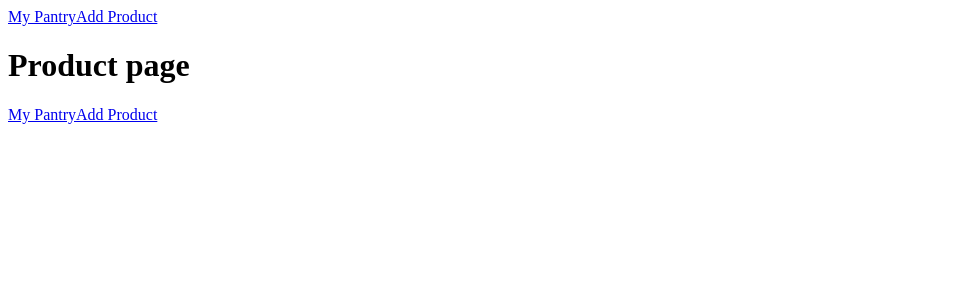
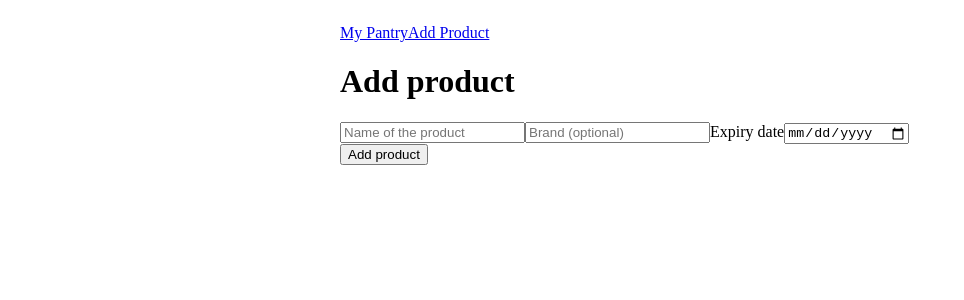
Before and after one commit to zanluka123/Pantry-tracker, a React (Vite) app: page /AddProduct in a window 1280 px wide. Shown: the top 300 px of the page, without its empty margins (0-964 px from the left). Built offline with nearby package versions, Linux system fonts and the light colour scheme.

Commit message:
style product card and center layouit

```diff
--- a/src/App.jsx
+++ b/src/App.jsx
@@ -8,15 +8,12 @@ function App() {
   return (
     <BrowserRouter>
       <PantryProvider>
-        <div className="main-container">
         <Routes>
           <Route element={<Layout />}>
             <Route path="/" element={<PantryPage />} />
             <Route path="/AddProduct" element={<AddProductPage />} />
           </Route>
         </Routes>
-          <Layout />
-        </div>
       </PantryProvider>
     </BrowserRouter>
   );
--- a/src/components/Layout.jsx
+++ b/src/components/Layout.jsx
@@ -3,7 +3,7 @@ import Navbar from "./Navbar";
 
 function Layout() {
   return (
-    <div>
+    <div className="main-container">
       <Navbar />
       <Outlet />
     </div>
--- /dev/null
+++ b/src/components/ProductCard.jsx
@@ -0,0 +1,38 @@
+import { useProductsDispatch } from "../context/PantryContext";
+import { getDaysLeft, getExpiryStatus } from "../utils/expiry";
+import styles from "./ProductCard.module.css";
+
+function ProductCard({ product }) {
+  const status = getExpiryStatus(product.expiryDate);
+  const daysLeft = getDaysLeft(product.expiryDate);
+  const dispatch = useProductsDispatch();
+
+  let label;
+  if (status === "expired") label = "Expired";
+  else if (daysLeft === 0) label = "Expires today";
+  else if (daysLeft === 1) label = "1 day left";
+  else label = `${daysLeft} days left`;
+
+  return (
+    // Two children: .info on the left, .actions on the right
+    <div className={styles.card}>
+      <div className={styles.info}>
+        <h2 className={styles.name}>{product.name}</h2>
+        {product.brand && <p className={styles.details}>{product.brand}</p>}
+        <p className={styles.details}>Expires {product.expiryDate}</p>
+      </div>
+
+      <div className={styles.actions}>
+        <span className={`${styles.badge} ${styles[status]}`}>{label}</span>
+        <button
+          className={styles.deleteButton}
+          onClick={() => dispatch({ type: "deleteItem", payload: product.id })}
+        >
+          Delete
+        </button>
+      </div>
+    </div>
+  );
+}
+
+export default ProductCard;
--- /dev/null
+++ b/src/components/ProductCard.module.css
@@ -0,0 +1,79 @@
+/* The card: info on the left, actions on the right */
+.card {
+  display: flex;
+  align-items: center;
+  justify-content: space-between;
+  gap: 12px;
+  background-color: var(--card-bg);
+  color: #1c2b22; /* dark text, so the name is always readable */
+  border-radius: 16px;
+  padding: 12px 16px;
+  margin-bottom: 10px;
+}
+
+/* Left: name, brand, date stacked */
+.info {
+  display: flex;
+  flex-direction: column;
+  gap: 2px;
+  min-width: 0;
+}
+
+.name {
+  margin: 0;
+  font-size: 16px;
+  font-weight: 700;
+}
+
+.details {
+  margin: 0;
+  font-size: 13px;
+  color: #5b6b61;
+}
+
+/* Right: badge and delete button side by side */
+.actions {
+  display: flex;
+  align-items: center;
+  gap: 8px;
+  flex-shrink: 0; /* never squeezed by a long product name */
+}
+
+.badge {
+  font-size: 12px;
+  font-weight: 700;
+  padding: 5px 10px;
+  border-radius: 999px;
+  white-space: nowrap;
+}
+
+.expired {
+  background-color: var(--expired-bg);
+  color: var(--expired-text);
+}
+
+.soon {
+  background-color: var(--soon-bg);
+  color: var(--soon-text);
+}
+
+.ok {
+  background-color: var(--ok-bg);
+  color: var(--ok-text);
+}
+
+/* Simple delete button */
+.deleteButton {
+  font: inherit;
+  font-size: 13px;
+  padding: 6px 10px;
+  border: 1px solid #c9cfc3;
+  border-radius: 8px;
+  background: transparent;
+  color: #9f2a1b;
+  cursor: pointer;
+}
+
+.deleteButton:hover {
+  background-color: var(--expired-bg);
+}
--- /dev/null
+++ b/src/components/ProductList.jsx
@@ -0,0 +1,17 @@
+import { useProducts } from "../context/PantryContext";
+import ProductCard from "./ProductCard";
+function ProductList() {
+  const products = useProducts();
+  const numberOfProducts = products.length;
+  return (
+    <>
+      {numberOfProducts > 0 ? (
+        products.map((product) => <ProductCard product={product} key={product.id} />)
+      ) : (
+        <p>No products in your pantry</p>
+      )}
+    </>
+  );
+}
+
+export default ProductList;
--- a/src/index.css
+++ b/src/index.css
@@ -0,0 +1,16 @@
+:root {
+  --expired-bg: #fbe9e7;
+  --expired-text: #9f2a1b;
+  --soon-bg: #fcefd9;
+  --soon-text: #8a4a0b;
+  --ok-bg: #e3f0e8;
+  --ok-text: #23573f;
+  --card-text: #f6f5f0;
+  --card-bg: #eef3ec;
+}
+
+.main-container {
+  max-width: 600px;
+  margin: 0 auto;
+  padding: 16px;
+}
--- a/src/pages/AddProductPage.jsx
+++ b/src/pages/AddProductPage.jsx
@@ -1,7 +1,57 @@
+import { useState } from "react";
+import { useNavigate } from "react-router";
+import { useProductsDispatch } from "../context/PantryContext";
+
 function AddProductPage() {
+  const dispatch = useProductsDispatch();
+  const navigate = useNavigate();
+
+  const [name, setName] = useState("");
+  const [brand, setBrand] = useState("");
+  const [expiryDate, setExpiryDate] = useState("");
+
+  const handleSubmit = function (e) {
+    e.preventDefault();
+    if (!name || !expiryDate) return;
+
+    const newProduct = {
+      id: crypto.randomUUID(),
+      name: name,
+      brand: brand,
+      expiryDate: expiryDate,
+      addedAt: new Date().toISOString(),
+    };
+
+    dispatch({ type: "addItem", payload: newProduct });
+    console.log(newProduct);
+    navigate("/");
+  };
+
   return (
     <div>
-      <h1>Product page</h1>
+      <h1>Add product</h1>
+      <form onSubmit={handleSubmit}>
+        <input
+          type="text"
+          value={name}
+          placeholder="Name of the product"
+          onChange={(e) => setName(e.target.value)}
+        />
+        <input
+          type="text"
+          value={brand}
+          placeholder="Brand (optional)"
+          onChange={(e) => setBrand(e.target.value)}
+        />
+        <label htmlFor="expiryDate">Expiry date</label>
+        <input
+          id="expiryDate"
+          type="date"
+          value={expiryDate}
+          onChange={(e) => setExpiryDate(e.target.value)}
+        />
+        <button type="submit">Add product</button>
+      </form>
     </div>
   );
 }
--- a/src/pages/PantryPage.jsx
+++ b/src/pages/PantryPage.jsx
@@ -1,7 +1,11 @@
+import ProductList from "../components/productList";
+import { useProducts } from "../context/PantryContext";
+
 function PantryPage() {
   return (
     <div>
       <h1>Pantry page</h1>
+      <ProductList />
     </div>
   );
 }
--- /dev/null
+++ b/src/utils/expiry.js
@@ -0,0 +1,40 @@
+// How many days before expiry a product counts as "soon"
+const SOON_THRESHOLD_DAYS = 3;
+
+// Milliseconds in one day: 1000 ms × 60 s × 60 min × 24 h
+const MS_PER_DAY = 1000 * 60 * 60 * 24;
+
+/**
+ * Works out how many full days are left until a product expires.
+ * @param {string} expiryDate - The expiry date from the form, e.g. "2026-10-20"
+ * @returns {number} Days left. 0 = expires today, negative = already expired
+ */
+export function getDaysLeft(expiryDate) {
+  // Today at midnight, so the current time of day doesn't affect the count
+  const today = new Date();
+  today.setHours(0, 0, 0, 0);
+  // Turn the "YYYY-MM-DD" string into a Date, also at local midnight
+  const expiry = new Date(expiryDate);
+  expiry.setHours(0, 0, 0, 0);
+  // Subtracting two Dates gives the difference in milliseconds
+  const diffMs = expiry - today;
+  // Convert milliseconds to days. Math.round fixes tiny errors on
+  // daylight-saving days, when a "day" is 23 or 25 hours long
+  return Math.round(diffMs / MS_PER_DAY);
+}
+/**
+ * Decides the status of a product based on its expiry date.
+ *
+ * @param {string} expiryDate - The expiry date, e.g. "2026-10-20"
+ * @returns {"expired" | "soon" | "ok"}
+ *   - "expired": the date has already passed
+ *   - "soon": expires today or within the next 3 days
+ *   - "ok": more than 3 days left
+ */
+export function getExpiryStatus(expiryDate) {
+  const daysLeft = getDaysLeft(expiryDate);
+
+  if (daysLeft < 0) return "expired";
+  if (daysLeft <= SOON_THRESHOLD_DAYS) return "soon";
+  return "ok";
+}
```
Lines whose indentation alone changed are shown as unchanged.
